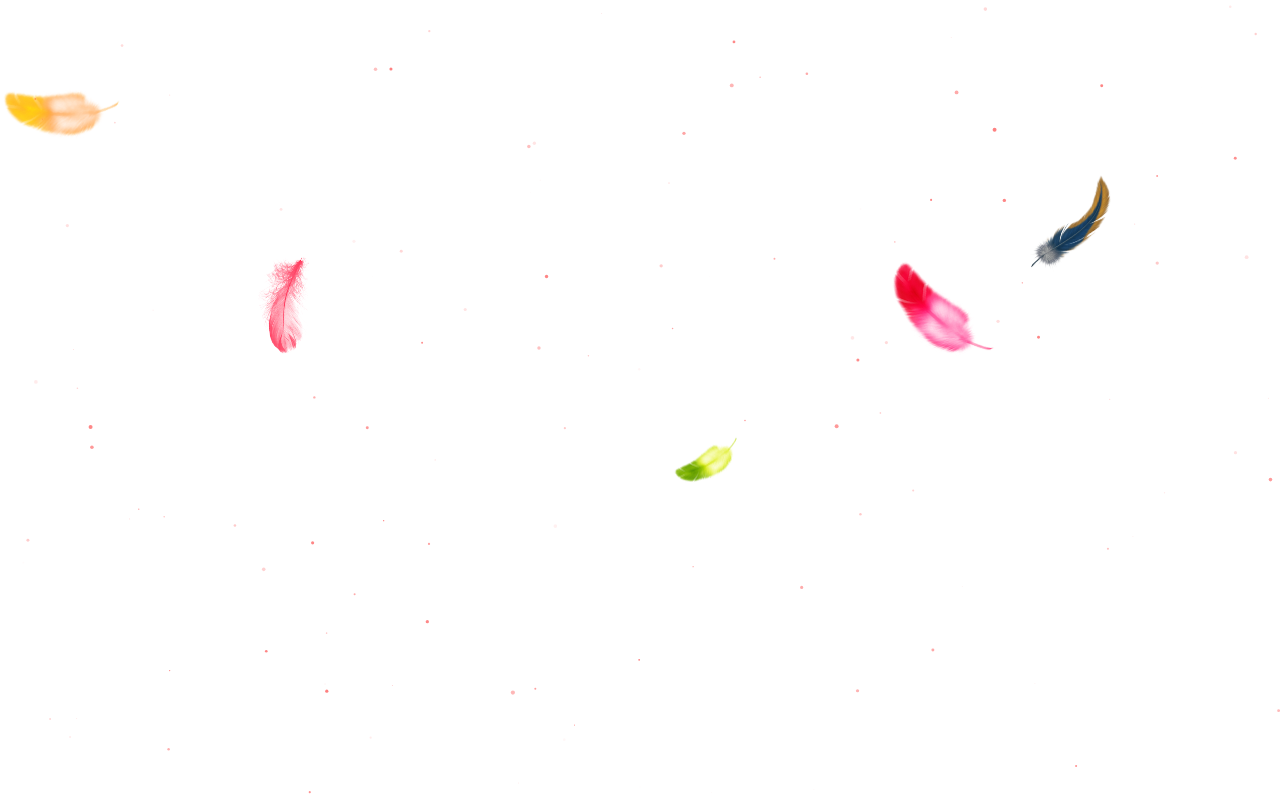
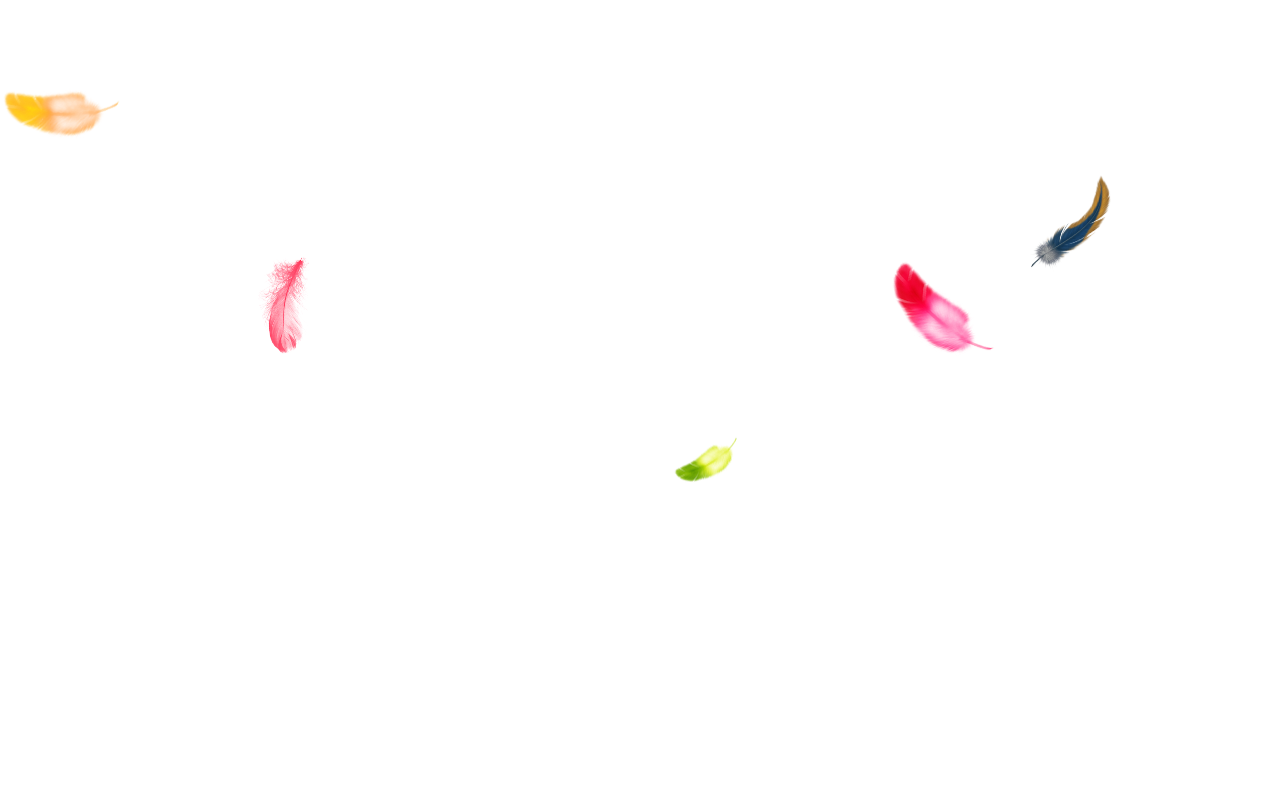
Before and after one commit to thejcandbw/website-boss, a plain HTML site: page featherFalling2.html in a window 1280 px wide. Drawn offline with Linux system fonts and the light colour scheme.

Commit message:
Update featherFalling2.html

```diff
--- a/featherFalling2.html
+++ b/featherFalling2.html
@@ -57,13 +57,13 @@
                   }
               },
               "color": {
-                  "value": "#fc0000"
+                  "value": "#ffffff"
               },
               "shape": {
                   "type": "circle",
                   "stroke": {
                       "width": 0,
-                      "color": "#000000"
+                      "color": "#ffffff"
                   },
                   "polygon": {
                       "nb_sides": 3
```
